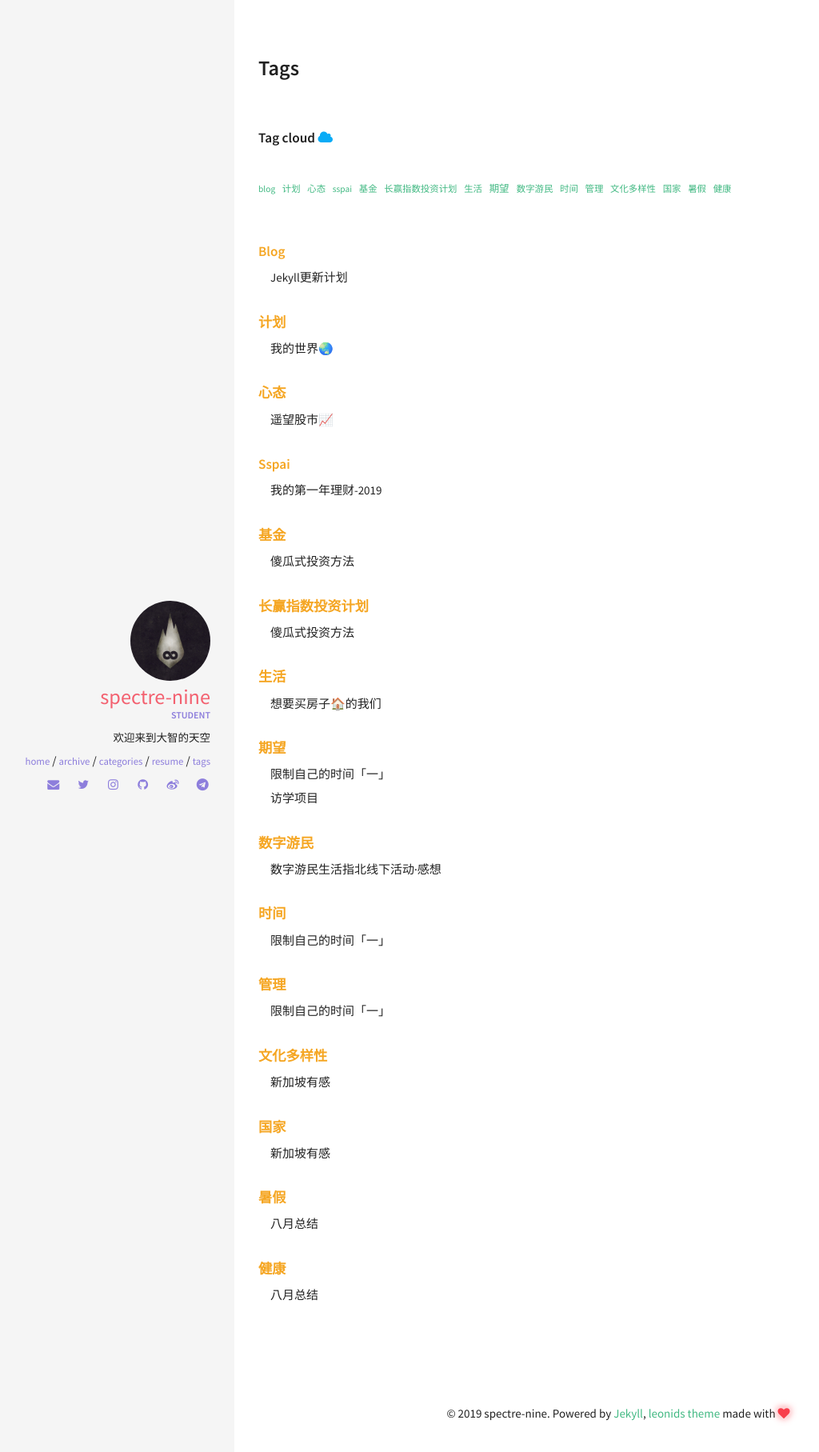
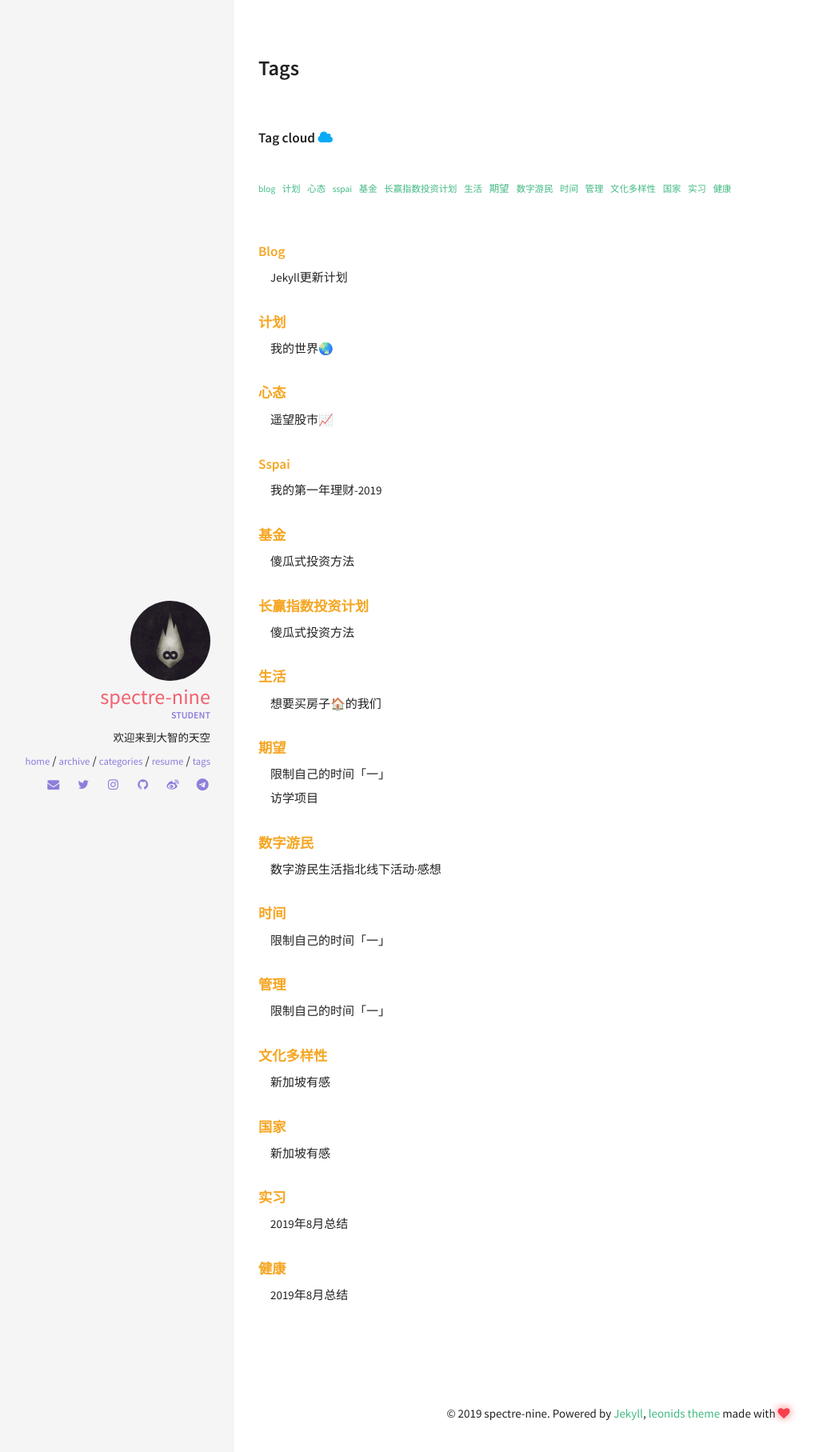
Before and after one commit to Nickszy/nickszy.github.io, a Jekyll site: the page built from tags.html, in a window 1280 px wide. Shown: the top 1815 px of the page at 80% size, without its empty margins (27-1051 px from the left). Built offline with Jekyll 4.4.1, drawn with Linux system fonts in a browser that asks for light colours.

Commit message:
Update 2019-08-31-August.md

```diff
--- a/_posts/2019-08-31-August.md
+++ b/_posts/2019-08-31-August.md
@@ -1,11 +1,12 @@
 ---
 layout: post
-title: 八月总结
+title: 2019年8月总结
 categories:
   - 总结
 tags:
-  - 暑假
+  - 实习
   - 健康
+excerpt: 工行实习&其他的生活小事
 ---
 
 ## 实习
```
